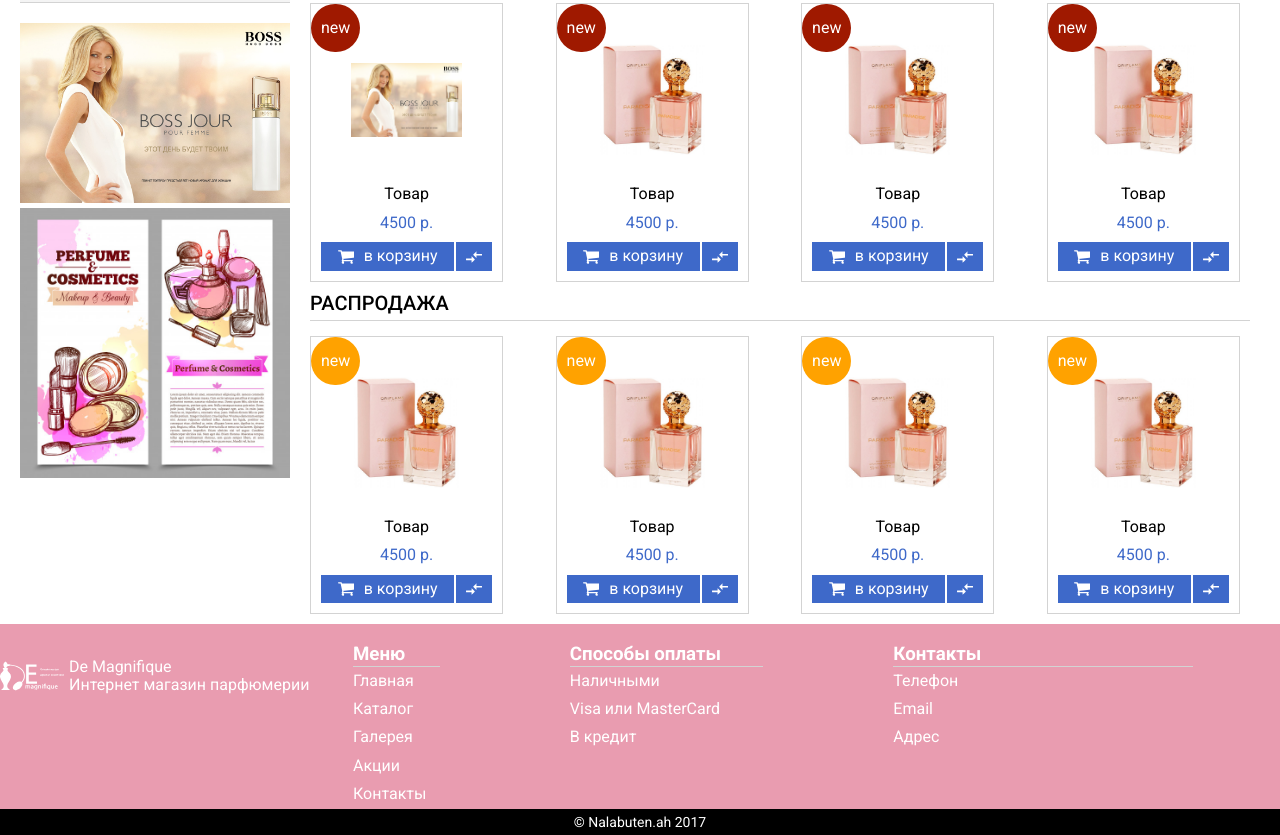
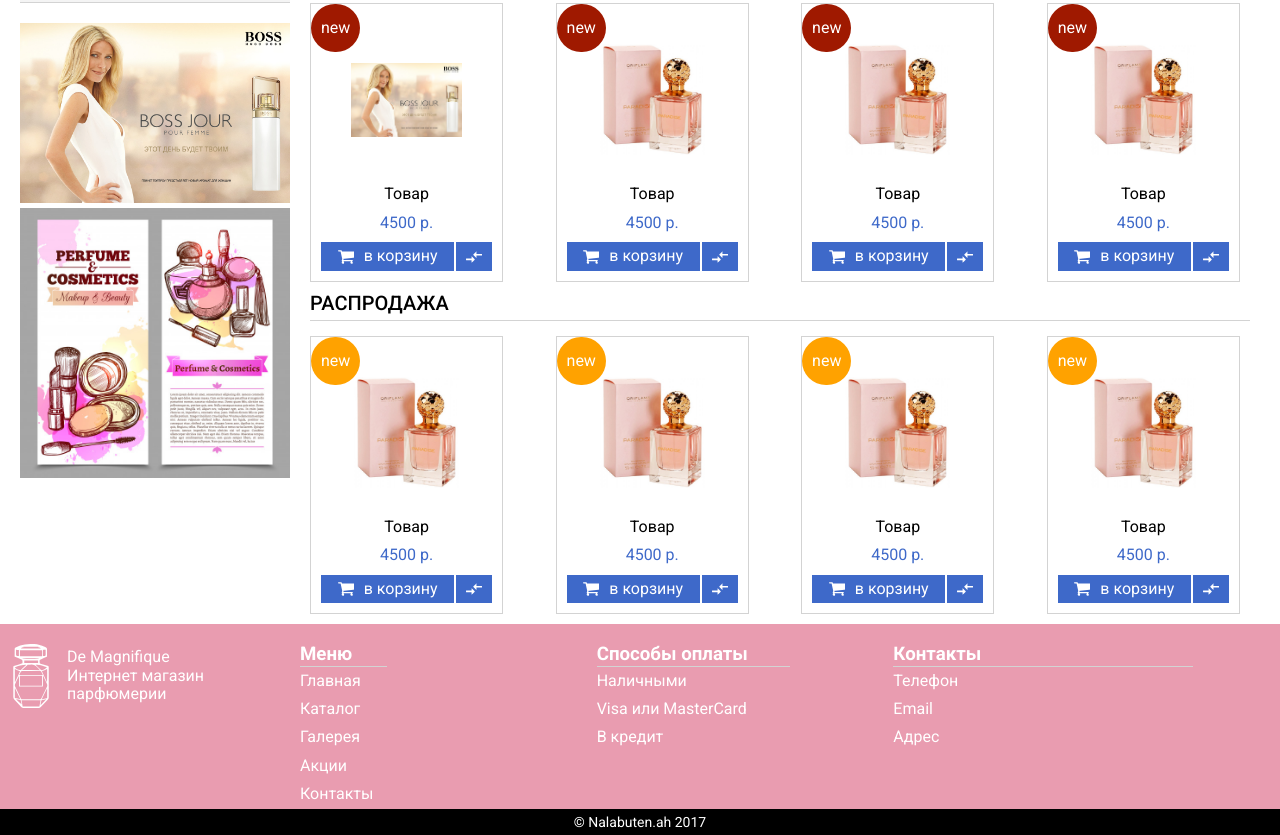
Before and after one commit to sakuranasty/DeMagnifique-3rd_template, a website: page index.html in a window 1280 px wide. Shown: the part 641-1476 px from the top of the page. Drawn offline with Linux system fonts and the light colour scheme.

Commit message:
fixed desktop footer with 4 columns, not suit PP

```diff
--- a/src/precss/footer.less
+++ b/src/precss/footer.less
@@ -3,10 +3,9 @@ footer,.footer{
   background-color: #e99cb0;
   display:grid;
   grid-auto-rows: auto;
-  grid-template-columns: repeat(4,max-content);
+  grid-template-columns: repeat(4,1fr);
   color: white;
   position: relative;
-  justify-content: space-between;
   padding: 20px 0 0;
   box-sizing: border-box;
   margin-top: 10px;
@@ -15,6 +14,8 @@ footer,.footer{
     grid-column: 1;
     grid-row: 1/span 1;
     align-self: start;
+    .size(@n, 3, @offset);
+    margin: 0;
     svg{
       fill: currentColor;
     }
@@ -27,7 +28,7 @@ footer,.footer{
   }
   &-nav{
     grid-row: 1/ span 1;
-    .size(@n, 1, @offset);
+    width: calc(1280px / @n * 1 - @offset);
     margin-right: @m;
     a:hover{
       text-decoration: underline;
@@ -35,12 +36,12 @@ footer,.footer{
   }
   .payments{
     grid-row: 1/ span 1;
-    .size(@n, 2, @offset);
+    width: calc(1280px / @n * 2 - @offset);
     margin-right: @m;
   }
   .contacts{
     grid-row: 1/ span 1;
-    .size(@n, 3, @offset);
+    width: calc(1280px / @n * 3 - @offset);
     margin-right: @m;
   }
   &::before {
```
Also changed, not shown: src/css/styles.css.
